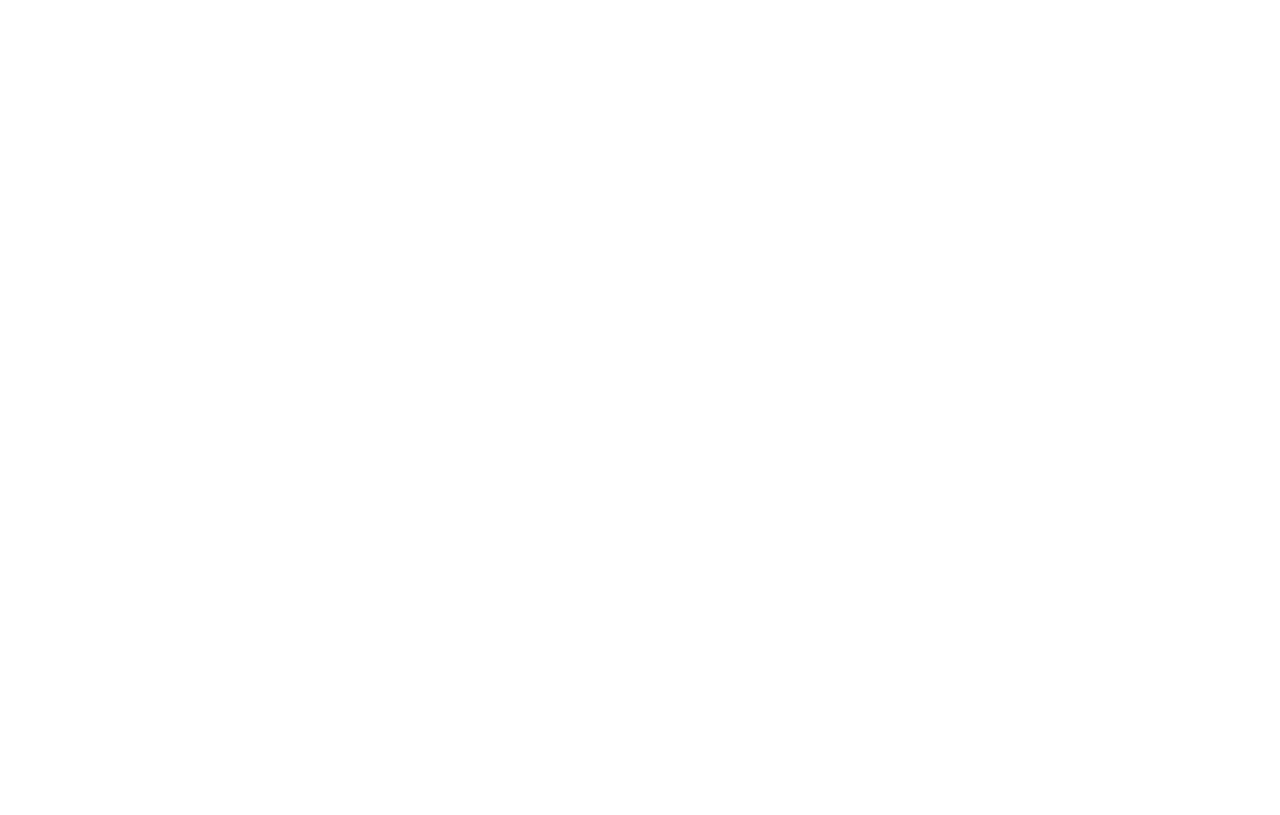
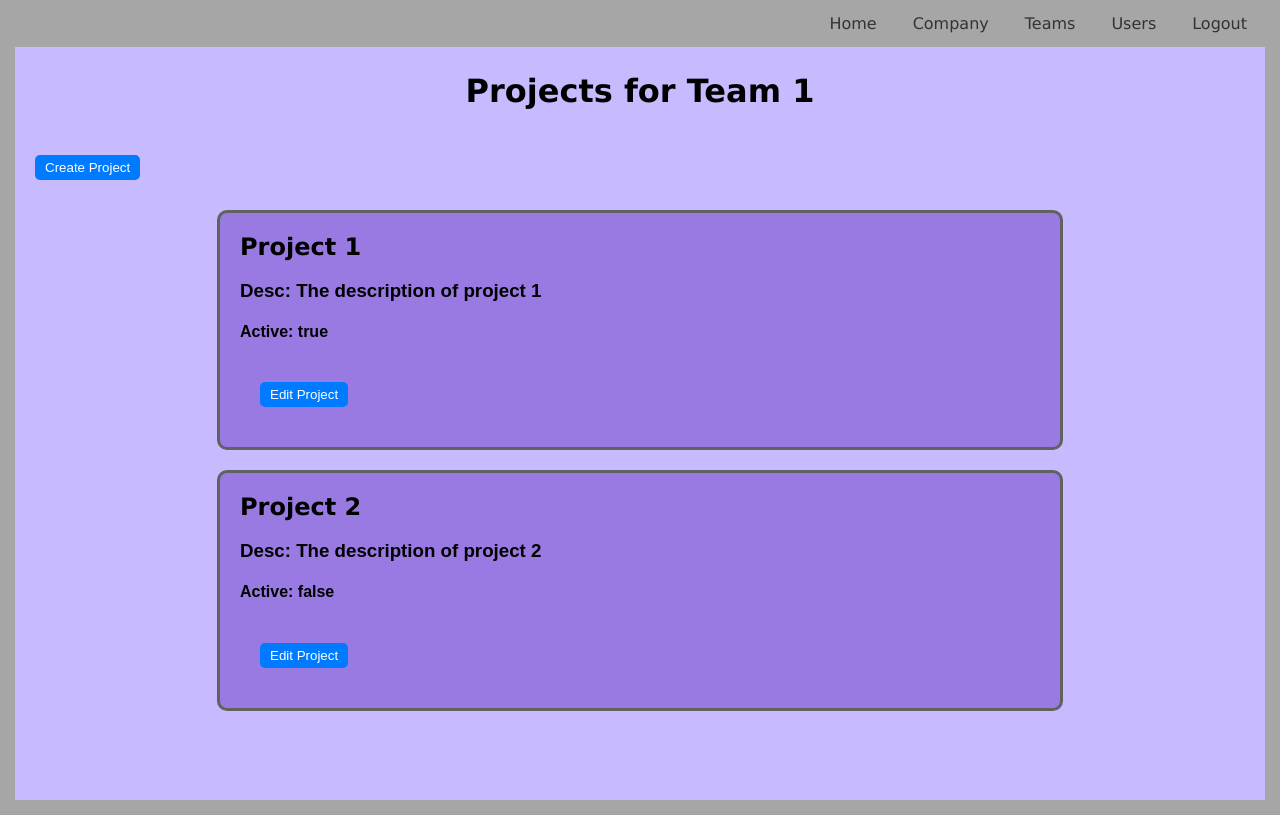
Before and after one commit to sarthak-p/SpaceFlow, an Angular app in the folder frontend/: page /projects/1 in a window 1280 px wide. Before the commit this address led to /. Built offline with nearby package versions, Linux system fonts and the light colour scheme.

Commit message:
Added dynamic id-based routing for projects page

```diff
--- a/frontend/src/app/app-routing.module.ts
+++ b/frontend/src/app/app-routing.module.ts
@@ -17,7 +17,7 @@
   { path: "create-team", component: CreateTeamComponent},
   { path: 'login', component: LoginComponent },
   { path: 'select-company', component: SelectCompanyComponent },
-  { path: 'projects', component: ProjectsComponent },
+  { path: 'projects/:id', component: ProjectsComponent },
   { path: 'create-project', component: CreateProjectComponent },
   { path: 'edit-project', component: EditProjectComponent },
   { path: 'edit-project/:id', component: EditProjectComponent }
--- a/frontend/src/app/projects/projects.component.html
+++ b/frontend/src/app/projects/projects.component.html
@@ -8,7 +8,7 @@
         <a routerLink="/logout">Logout</a>
     </div>
 
-    <h1 class="text-center">Projects for Team {{team_number}}</h1>
+    <h1 class="text-center">Projects for Team {{teamId}}</h1>
 
     <button routerLink="/create-project">Create Project</button>
 
--- a/frontend/src/app/projects/projects.component.ts
+++ b/frontend/src/app/projects/projects.component.ts
@@ -1,4 +1,5 @@
 import { Component } from '@angular/core';
+import { ActivatedRoute } from '@angular/router';
 
 @Component({
   selector: 'app-projects',
@@ -10,7 +11,9 @@
   team_number: number = 0;
   projects: { name: string, desc: string, active: boolean, id: number}[] = [];
 
-  constructor() {
+  teamId: string = "";
+
+  constructor(private route: ActivatedRoute) {
     this.projects = [
       {
         name: 'Project 1',
@@ -25,6 +28,13 @@
         id: 2
       }
     ];
+
+  }
+
+  ngOnInit(): void {
+    this.route.params.subscribe(params => {
+      this.teamId = params['id'];
+    });
   }
 
 }
--- a/frontend/src/app/teams/teams.component.html
+++ b/frontend/src/app/teams/teams.component.html
@@ -13,7 +13,7 @@
     <button routerLink="/create-team">Create a team</button>
 
     <div class="team-container" *ngFor="let team of teams">
-        <div class="team">
+        <div class="team" [routerLink]="['/projects', team.id]">
             <h2>{{team.teamname}}</h2>
             <h3># of projects: {{team.numprojects}}</h3>
             <p>{{team.desc}}</p>
--- a/frontend/src/app/teams/teams.component.ts
+++ b/frontend/src/app/teams/teams.component.ts
@@ -7,7 +7,7 @@
 })
 export class TeamsComponent {
 
-  teams: { teamname: string, numprojects: string, desc: string, members: string[] }[] = [];
+  teams: { teamname: string, numprojects: string, desc: string, members: string[], id: string }[] = [];
 
   constructor() {
     this.teams = [
@@ -15,13 +15,15 @@
         teamname: "Team Blue",
         numprojects: "4",
         desc: "Four score and seven years ago...",
-        members: ["Billy", "Bobby", "Kenny"]
+        members: ["Billy", "Bobby", "Kenny"],
+        id: "1"
       },
       {
         teamname: "Team Red",
         numprojects: "2",
         desc: "The bee, of course, flys anyway...",
-        members: ["Kurt", "Burt", "Blart"]
+        members: ["Kurt", "Burt", "Blart"],
+        id: "2"
       }
     ];
   }
```
